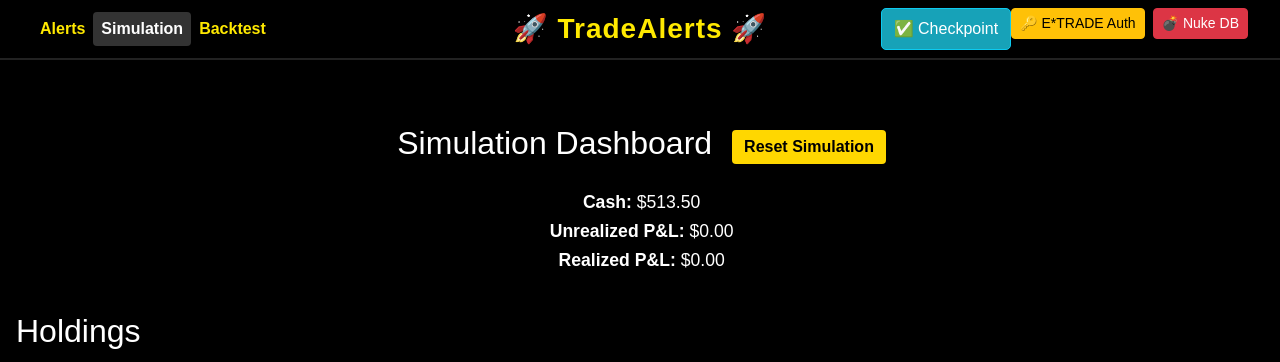
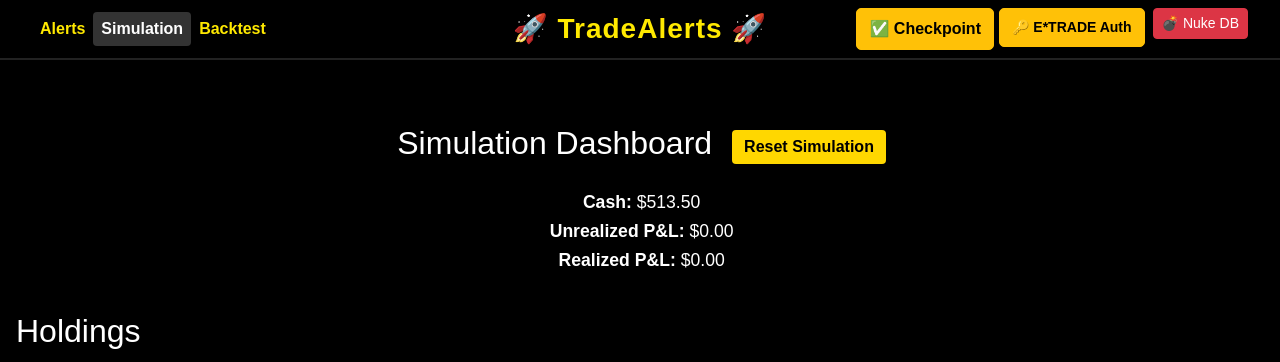
Before and after one commit to bmccall136/TradeAlerts, a Flask app: page /simulation in a window 1280 px wide. Shown: the top 362 px of the page. Run offline with Flask 3, Linux system fonts and the light colour scheme; data comes from the database, SQL or seed files in the repository.

Commit message:
Checkpoint 2025-06-09_21-14-00

```diff
--- a/dashboard.py
+++ b/dashboard.py
@@ -54,11 +54,12 @@ SIM_DB   = 'simulation.db'  # Must match SIM_DB in simulation_service.py
 
 @app.route('/run-checkpoint')
 def run_checkpoint():
+    bat_path = os.path.join(os.getcwd(), 'checkpoint.bat')  # Adjust path if needed
     try:
-        subprocess.Popen(['cmd', '/c', 'checkpoint.bat'], shell=True)
-        return redirect(url_for('index'))  # Redirect to your main page
+        subprocess.Popen(['cmd.exe', '/c', 'start', 'cmd.exe', '/k', bat_path], shell=True)
+        return redirect(url_for('index'))
     except Exception as e:
-        return str(e), 500
+        return f"Error executing batch: {e}", 500
 
 ### ────────────── PRELOAD BACKTEST DATA (optional) ────────────── ###
 # If you want to run a backtest when the server starts, uncomment below:
--- a/services/backtest_service.py
+++ b/services/backtest_service.py
@@ -106,12 +106,20 @@ def backtest(
     Returns a tuple (trades_list, net_return).
     """
     # 1) Download & prepare data
+    df = yf.download(symbol, start=start_date, end=end_date, progress=False)
+    if df is None or df.empty:
+        raise ValueError(f"No data for {symbol} from {start_date} to {end_date}")
+
+    # 2) Normalize column names so we know 'High', 'Low', 'Close' exist
     df.columns = [col.title() for col in df.columns]
-    df = yf.download(symbol, start=start_date, end=end_date, progress=False)
+
+    # 3) Compute typical price now that High/Low/Close are guaranteed
     tp = (df['High'] + df['Low'] + df['Close']) / 3
-    if df.empty:
-        raise ValueError(f"No data for {symbol} from {start_date} to {end_date}")
+
+    # 4) Compute indicators
     df = calculate_indicators(df)
+
+    # … the rest of your position/trade loop …
 
     cash, position = initial_cash, 0
     trades = []
--- a/static/style.css
+++ b/static/style.css
@@ -574,11 +574,12 @@ h2 {
   white-space: nowrap;
   margin-bottom: 1rem;
 }
-.btn-info {
-    background-color: #17a2b8;
-    color: white;
+.btn-warning {
+    background-color: #ffc107;
+    color: black;
     padding: 8px 12px;
     border-radius: 5px;
     text-decoration: none;
     margin-left: 5px;
+    font-weight: bold;
 }
--- a/templates/layout.html
+++ b/templates/layout.html
@@ -59,7 +59,7 @@
 
       {# 3) Right side shortcut buttons #}
       <div class="d-flex">
-        <a href="{{ url_for('run_checkpoint') }}" class="btn btn-info">✅ Checkpoint</a>
+        <a href="{{ url_for('run_checkpoint') }}" class="btn btn-warning">✅ Checkpoint</a>
 		<form action="{{ url_for('launch_auth') }}" method="post" class="me-2">
           <button
             type="submit"
```
Also changed, not shown: 4 other files.
